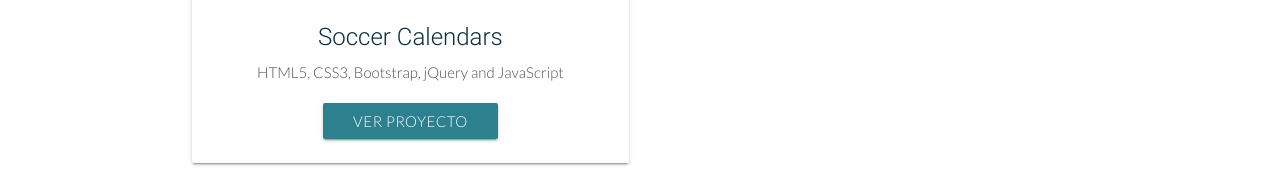
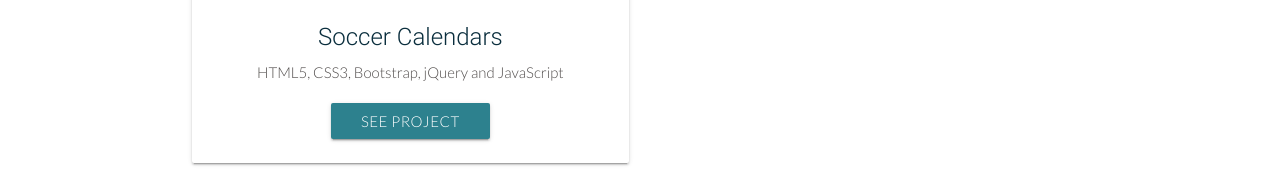
Before and after one commit to amayadiaz/portfolio, a plain HTML site: page index.html in a window 1280 px wide. Shown: the part 2891-3084 px from the top of the page. Drawn offline with nearby package versions, Linux system fonts and the light colour scheme.

Commit message:
Update links

```diff
--- a/index.html
+++ b/index.html
@@ -163,7 +163,7 @@
               <div class="card-content center">
                 <span class="card-title">Movies JS</span>
                 <p>Technologies: HTML5, CSS3, Bootstrap, Local Storage, JavaScript ECMAScript +6, API from Movie Database</p>
-                <a class="waves-effect waves-light btn" href="" target="_blank">See Project</a>
+                <a class="waves-effect waves-light btn" href="https://amayadiaz.github.io/movies-js/" target="_blank">See Project</a>
               </div>
             </div>
           </div>
@@ -176,7 +176,7 @@
               <div class="card-content center">
                 <span class="card-title">CSNF Website</span>
                 <p>Technologies: HTML5, CSS3, Bootstrap, Javascript, Python, and Django</p>
-                <a class="waves-effect waves-light btn" href="http://sara.bucaramanga.upb.edu.co/" target="_blank">See Project</a>
+                <a class="waves-effect waves-light btn" href="http://www.csnf.com.co/" target="_blank">See Project</a>
               </div>
             </div>
           </div>
@@ -193,7 +193,7 @@
               <div class="card-content center">
                 <span class="card-title">NBA Cards</span>
                 <p>Technologies: HTML5, CSS3, Bootstrap, React, JavaScript ECMAScript 6 +</p>
-                <a class="waves-effect waves-light btn" href="" target="_blank">See Project</a>
+                <a class="waves-effect waves-light btn" href="https://github.com/amayadiaz/nba-cards" target="_blank">See Project</a>
               </div>
             </div>
           </div>
@@ -206,7 +206,7 @@
               <div class="card-content center">
                 <span class="card-title">Portfolio</span>
                 <p>Technologies: HTML5, CSS3, Materialize.css, JavaScript and jQuery</p>
-                <a class="waves-effect waves-light btn" href="http://www.mrrentalandsupply.com/" target="_blank">See Project</a>
+                <a class="waves-effect waves-light btn" href="" target="_blank">See Project</a>
               </div>
             </div>
           </div>
@@ -219,7 +219,7 @@
               <div class="card-content center center">
                 <span class="card-title">Soccer Calendars</span>
                 <p>HTML5, CSS3, Bootstrap, jQuery and JavaScript</p>
-                <a class="waves-effect waves-light btn" href="http://3dog1.pet/" target="_blank">Ver Proyecto</a>
+                <a class="waves-effect waves-light btn" href="https://amayadiaz.github.io/soccer-calendars/" target="_blank">See Project</a>
               </div>
             </div>
           </div>
```
